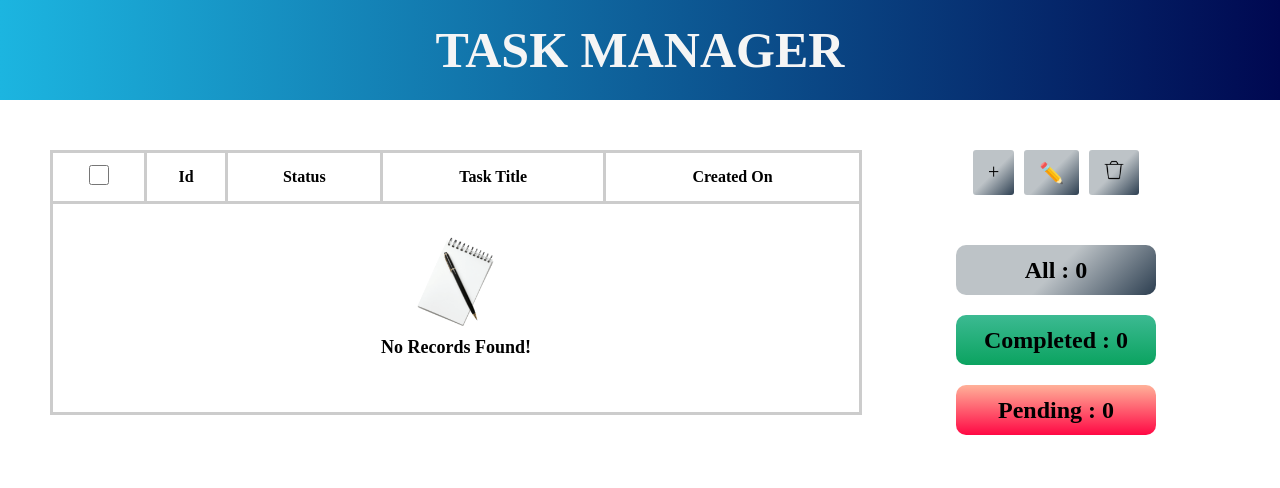
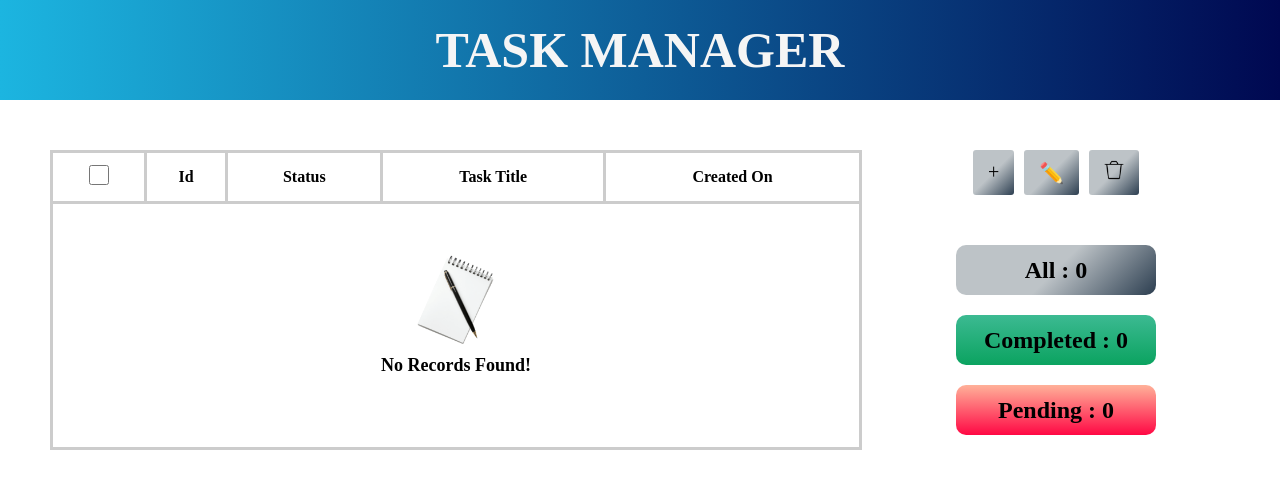
Before and after one commit to dharmraj25/task-management-app, a React (Create React App) app: page / in a window 1280 px wide. Shown: the top 488 px of the page. Built offline with nearby package versions, Linux system fonts and the light colour scheme.

Commit message:
Table changes

```diff
--- a/src/index.css
+++ b/src/index.css
@@ -50,6 +50,7 @@ th, td{
   display: flex;
   justify-content: start;
   margin: 0;
+  min-height: 300px;
 }
 
 .else-container {
```
